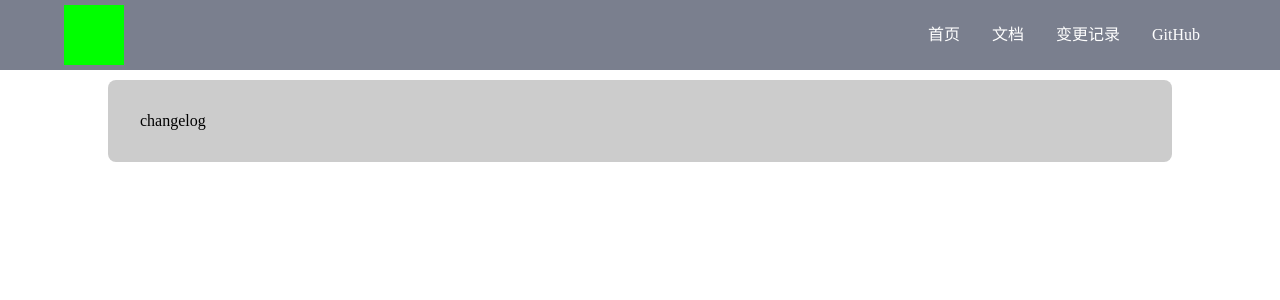
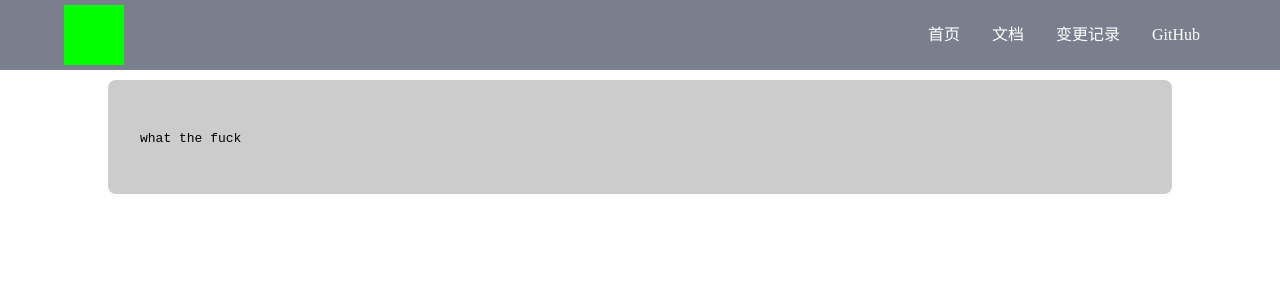
Before and after one commit to guoyu07/we-vue-docs-site, a Vue app: page /#/changelog in a window 1280 px wide. Shown: the top 300 px of the page. Built offline with nearby package versions, Linux system fonts and the light colour scheme.

Commit message:
构建流程

```diff
--- a/src/components/changelog.vue
+++ b/src/components/changelog.vue
@@ -1,16 +1,23 @@
 <template>
-  <div class="main">
-    changelog
+  <div class="main" v-html="content">
   </div>
 </template>
 
 <script>
+  import MarkdownIt from 'markdown-it'
+
   export default {
     data () {
-      return {}
+      return {
+        content: ''
+      }
     },
 
     mounted () {
+      /* eslint-disable no-new */
+      let md = new MarkdownIt()
+
+      this.content = md.render('`what the fuck`')
     }
   }
 </script>
@@ -18,7 +25,6 @@
 <style scoped lang="scss">
   .main {
     display: block;
-    width: 100%;
     width: 1000px;
     overflow: hidden;
     margin: 80px auto 0;
```
Also changed, not shown: package.json (+5 -7 lines), src/assets/changelog.md (added), 6 other files (tests, documents, lock files or other folders).
